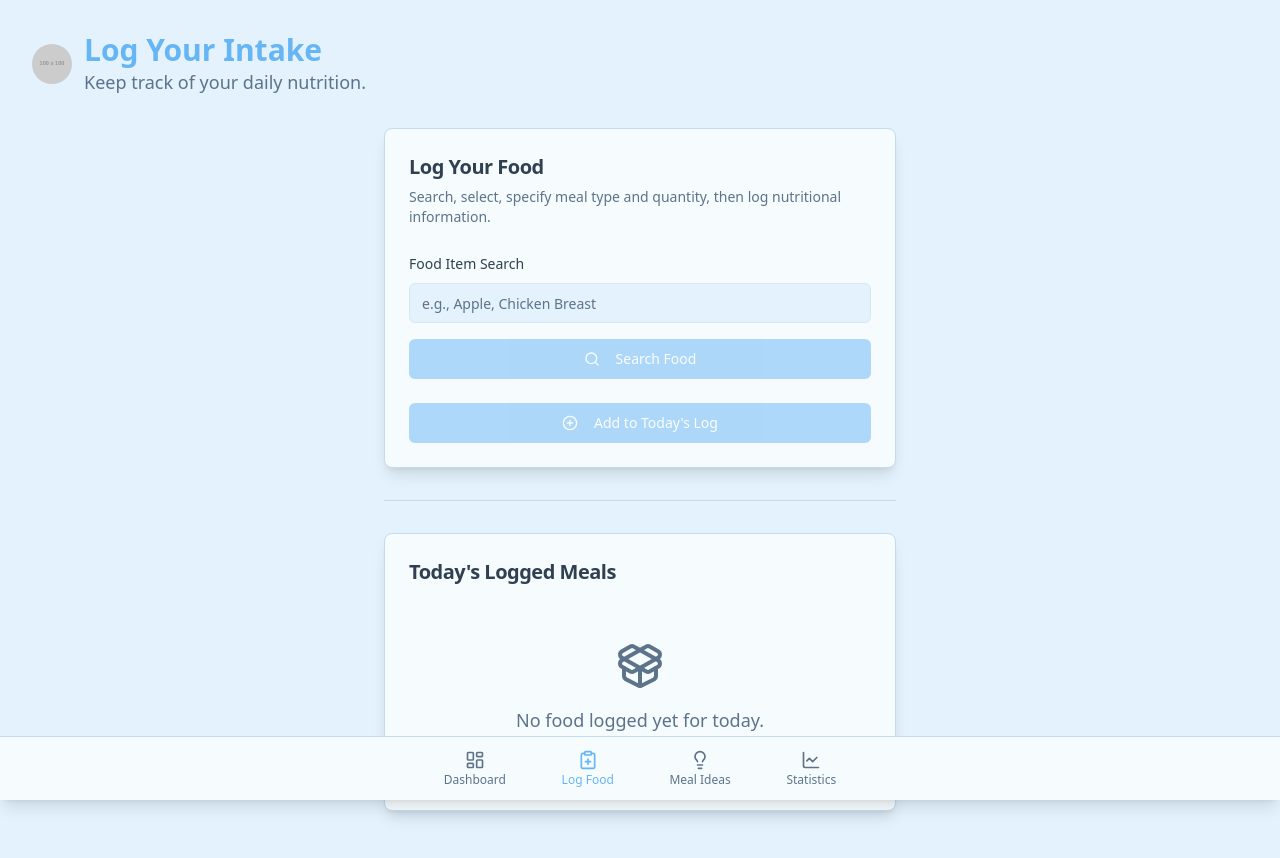
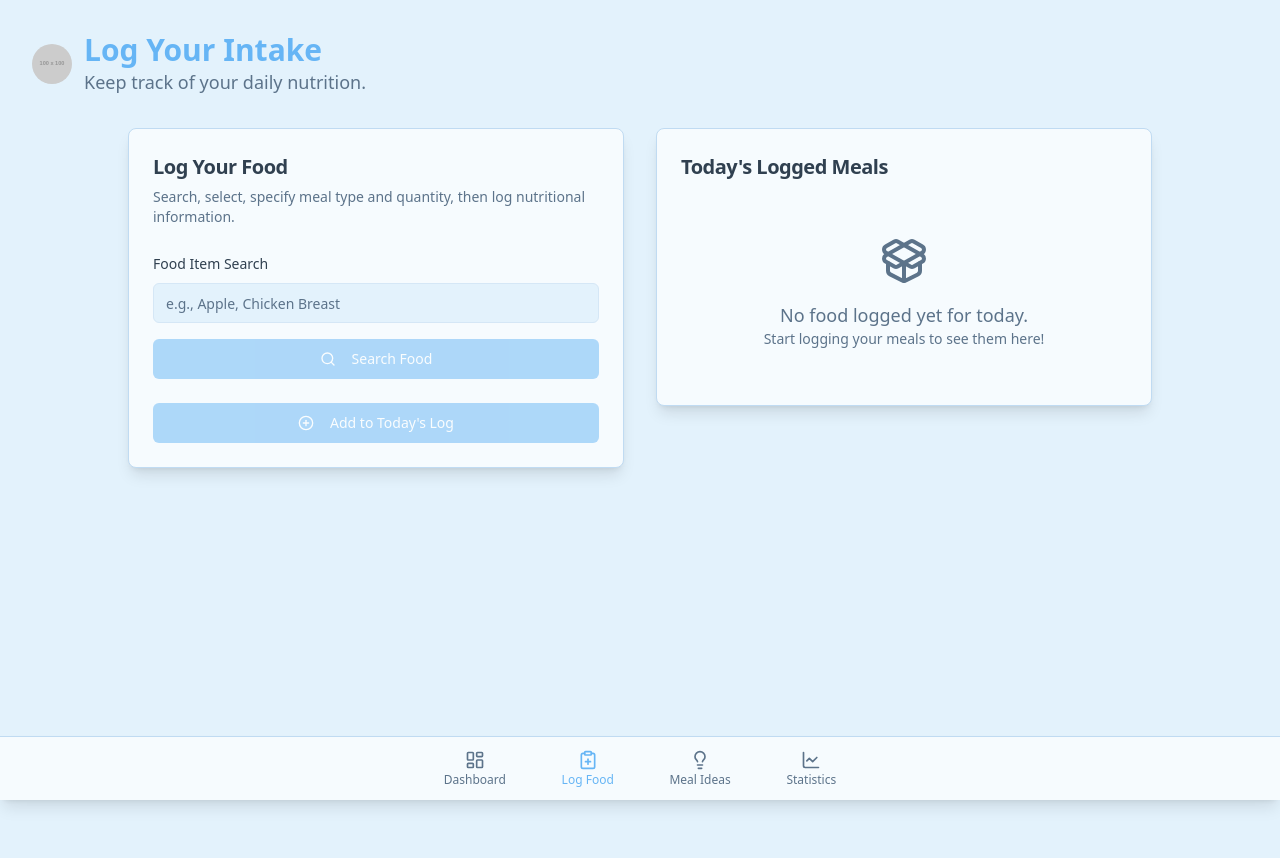
Before and after one commit to AyoubAoune/MyHealthCompanion, a Next.js app: page /log in a window 1280 px wide. Shown: the top 858 px of the page. Built offline with nearby package versions, Linux system fonts and the light colour scheme.

Commit message:
can you make both cards parallel

```diff
--- a/src/app/log/page.tsx
+++ b/src/app/log/page.tsx
@@ -24,8 +24,10 @@ export default function LogPage() {
             </div>
           </div>
         </header>
-        <Skeleton className="h-96 w-full max-w-md mx-auto rounded-lg mb-6" />
-        <Skeleton className="h-80 w-full max-w-md mx-auto rounded-lg" />
+        <div className="flex flex-col md:flex-row gap-8 max-w-5xl mx-auto">
+          <Skeleton className="h-96 w-full md:flex-1 rounded-lg mb-6 md:mb-0" />
+          <Skeleton className="h-80 w-full md:flex-1 rounded-lg" />
+        </div>
       </div>
     );
   }
@@ -42,10 +44,15 @@ export default function LogPage() {
           <p className="text-md md:text-lg text-muted-foreground">Keep track of your daily nutrition.</p>
         </div>
       </header>
-      <div className="max-w-lg mx-auto space-y-8">
-        <LogIntakeForm />
-        <Separator />
-        <MealLogSummaryCard />
+      <div className="max-w-5xl mx-auto">
+        <div className="flex flex-col md:flex-row md:gap-8 space-y-8 md:space-y-0">
+          <div className="md:flex-1 w-full">
+            <LogIntakeForm />
+          </div>
+          <div className="md:flex-1 w-full">
+            <MealLogSummaryCard />
+          </div>
+        </div>
       </div>
     </div>
   );
```
